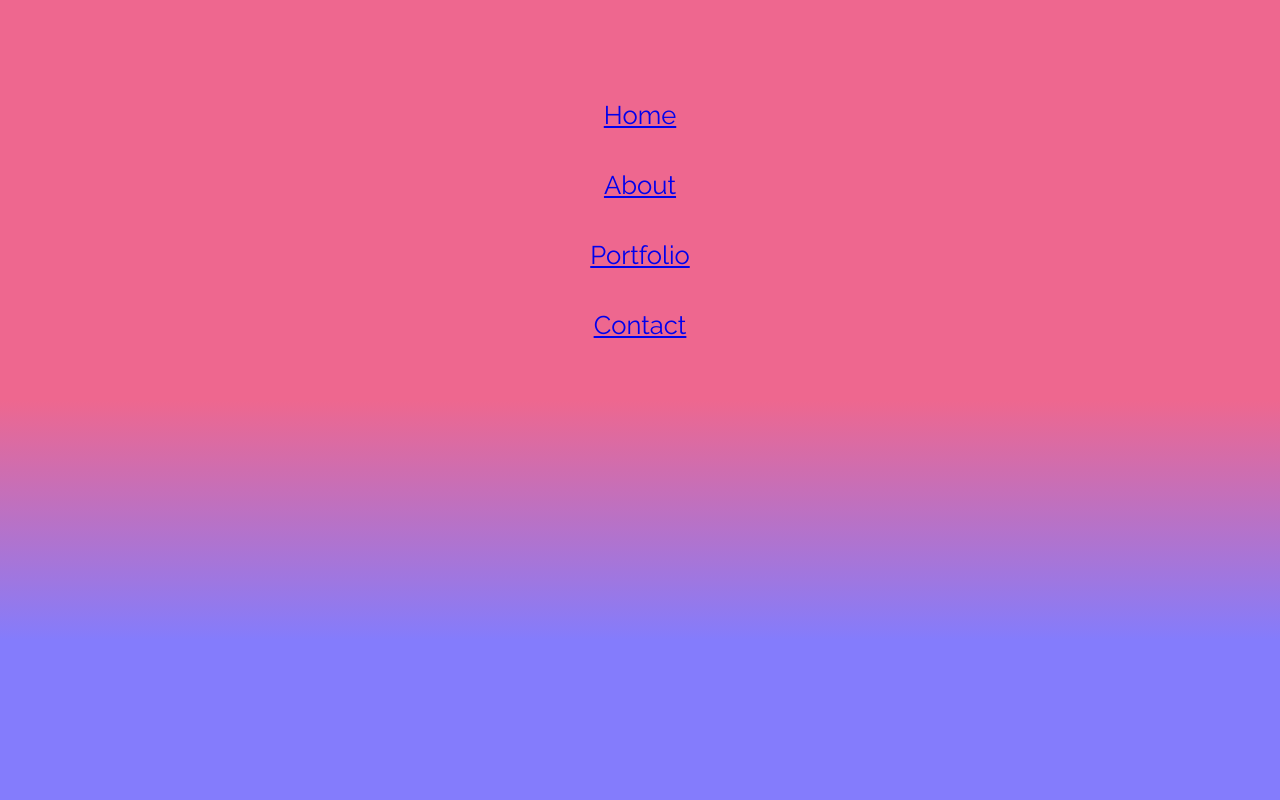
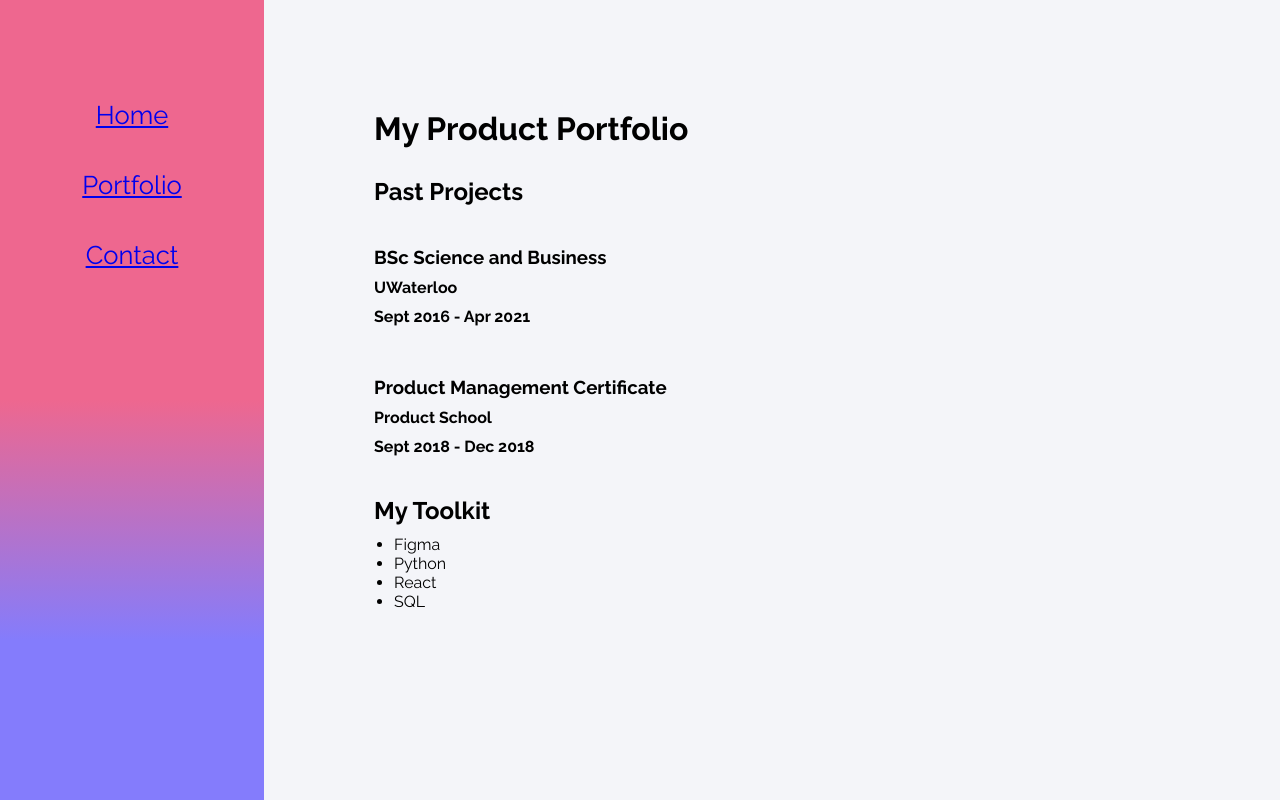
Before and after one commit to seykafu/seykafu, a React (Create React App) app: page /portfolio in a window 1280 px wide. Built offline with nearby package versions, Linux system fonts and the light colour scheme.

Commit message:
more wip

```diff
--- a/src/App.css
+++ b/src/App.css
@@ -88,3 +88,24 @@ h1,h2,h3,h4,p
 {
 margin: 10px;
 }
+
+.widecard
+{
+border:0px solid #9a9b9c;
+display: flex;
+margin:30px 0px 30px 0px;
+}
+.widecard:hover
+{
+color: #1b1d20;
+background-color: #ffffff;
+box-shadow: 0 10px 20px rgba(0,0,0,0.19), 0 6px 6px rgba(0,0,0,0.23);
+}
+
+/* for bulleted lists */
+li {
+  margin-left: 10px;
+}
+ul li{
+  margin-left: 30px;
+}
--- a/src/App.js
+++ b/src/App.js
@@ -8,6 +8,8 @@ Route,
 import Navbar from './components/Navbar';
 import Home from './contents/Home';
 import About from './contents/About';
+import Portfolio from './contents/Portfolio';
+
 
 function App() {
 
@@ -21,6 +23,9 @@ function App() {
             <Route path="/about">
                 <About />
             </Route>
+            <Route path="/portfolio">
+                <Portfolio />
+            </Route>
         </div>
     </Router>
     )
--- a/src/components/Navbar.js
+++ b/src/components/Navbar.js
@@ -30,9 +30,6 @@ class Navbar extends Component {
             <Navitem item="Home" tolink="/" activec={this.activeitem}>
             </Navitem>
 
-            <Navitem item="About" tolink="/about" activec={this.activeitem}>
-            </Navitem>
-
             <Navitem item="Portfolio" tolink="/portfolio" activec={this.activeitem}>
             </Navitem>
 
--- a/src/components/Social.js
+++ b/src/components/Social.js
@@ -1,4 +1,5 @@
 import React, { Component } from 'react';
+
 class Social extends Component {
 render() {
 return (
--- a/src/components/Widecard.js
+++ b/src/components/Widecard.js
@@ -0,0 +1,15 @@
+import React, { Component } from 'react'
+class Widecard extends Component {
+render() {
+return (
+<div class="widecard">
+<div class="compdet">
+<h3>{this.props.title}</h3>
+<h4 class="secondtext">{this.props.where}</h4>
+<h4 class="secondtext">{this.props.from} - {this.props.to}</h4>
+</div>
+</div>
+)
+}
+}
+export default Widecard
--- a/src/contents/About.js
+++ b/src/contents/About.js
@@ -1,4 +1,6 @@
 import React, { Component } from 'react';
+import Widecard from '../components/Widecard';
+
 class About extends Component {
 render() {
 return (
@@ -10,6 +12,12 @@ return (
 <br></br>
 <p>I graduated from Waterloo and worked at a few cool companies for my co-ops! Throughout my journey, I've won hackathons, worked on side projects and began a hobby of writing!
 </p>
+&nbsp;
+<br />
+<br />
+<h1 className="subtopic">My Education</h1>
+<Widecard title="BSc Science and Business" where="UWaterloo" from="Sept 2016" to="Apr 2021"/>
+<Widecard title="Product Management Certificate" where="Product School" from="Sept 2018" to="Dec 2018"/>
 </div>
 )
 }
--- a/src/contents/Home.js
+++ b/src/contents/Home.js
@@ -1,5 +1,7 @@
 import React, { Component } from 'react';
 import ReactTypingEffect from 'react-typing-effect';
+import Widecard from '../components/Widecard';
+
 
 //importing the picture as "profilepic".
 import profilepic from '../img/kaseyfu.jpeg';
@@ -11,7 +13,19 @@ return (
     <div className="condiv home">
         <img src={profilepic} className="profilepic"></img>
         <ReactTypingEffect className="typingeffect" text={["My name is Kasey! I'm a product manager and a writer!"]} speed={100} eraseDelay={700}/>
-
+        <h1 className="subtopic">About Me</h1>
+        <h4>Hey there,</h4>
+        <h1>I'm Zhao Jun Xiang Fu, also known as Kasey.</h1>
+        <h3>Product Manager | Writer </h3>
+        <br></br>
+        <p>I graduated from Waterloo and worked at a few cool companies for my co-ops! Throughout my journey, I've won hackathons, worked on side projects and began a hobby of writing!
+        </p>
+        &nbsp;
+        <br />
+        <br />
+        <h1 className="subtopic">My Education</h1>
+        <Widecard title="BSc Science and Business" where="UWaterloo" from="Sept 2016" to="Apr 2021"/>
+        <Widecard title="Product Management Certificate" where="Product School" from="Sept 2018" to="Dec 2018"/>
         <Social />
     </div>
 
--- a/src/contents/Portfolio.js
+++ b/src/contents/Portfolio.js
@@ -0,0 +1,26 @@
+import React, { Component } from 'react';
+import Widecard from '../components/Widecard';
+
+class Portfolio extends Component {
+render() {
+return (
+<div className="condiv skills">
+<h1 className="subtopic">My Product Portfolio </h1>
+
+<h2>Past Projects</h2>
+
+<Widecard title="BSc Science and Business" where="UWaterloo" from="Sept 2016" to="Apr 2021"/>
+<Widecard title="Product Management Certificate" where="Product School" from="Sept 2018" to="Dec 2018"/>
+
+<h2>My Toolkit</h2>
+<ul>
+    <li>Figma</li>
+    <li>Python</li>
+    <li>React</li>
+    <li>SQL</li>
+</ul>
+</div>
+)
+}
+}
+export default Portfolio
```
Also changed, not shown: src/contents/Education.js (+18 -0 lines).
